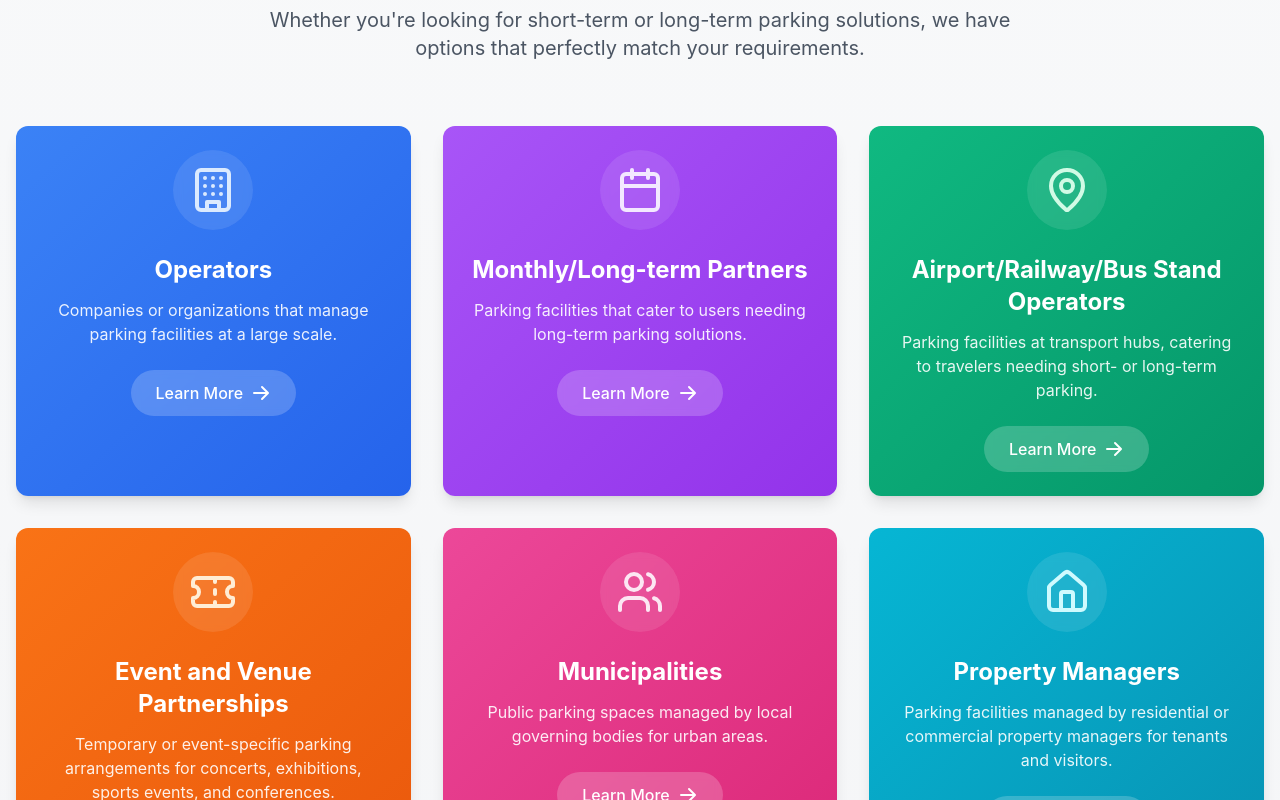
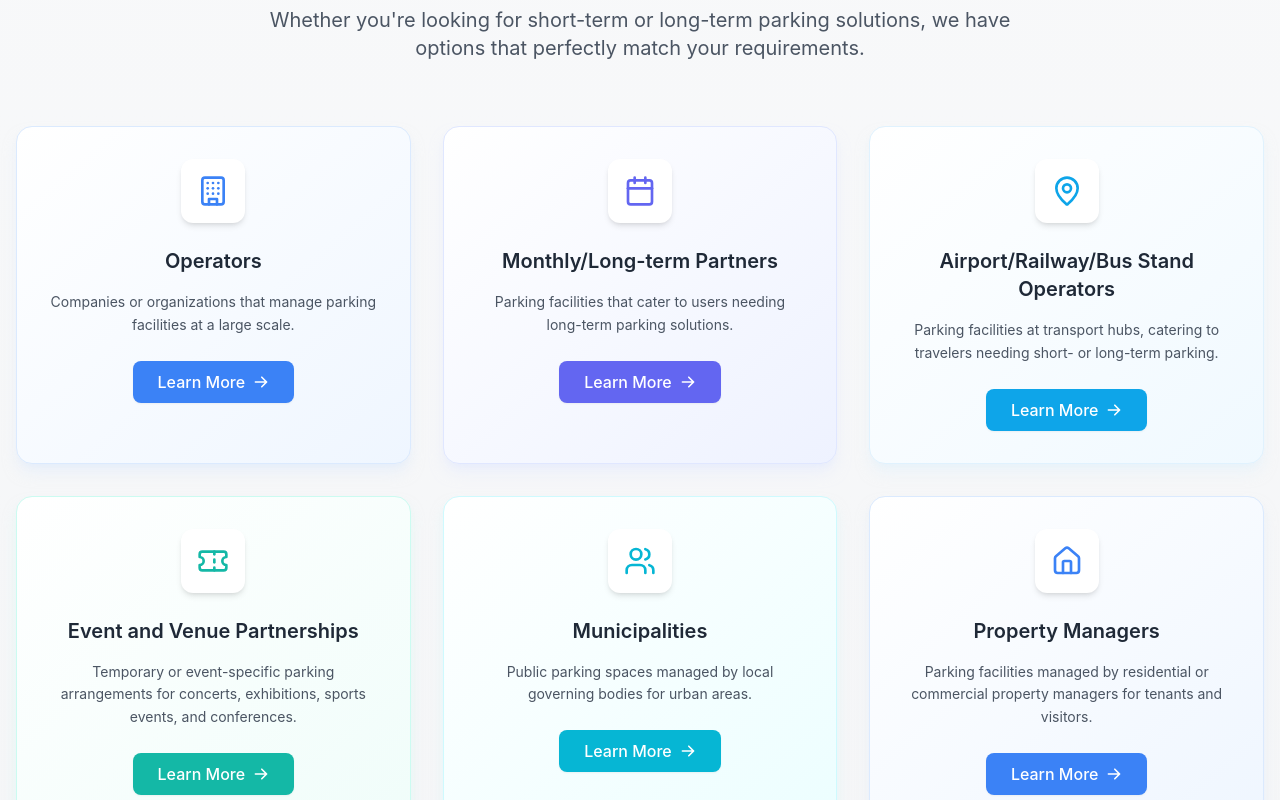
Before and after one commit to tejaskarade100/smart-parking, a React (Vite) app in the folder client/: page /parking-categories in a window 1280 px wide. Shown: the part 640-1440 px from the top of the page. Built offline with nearby package versions, Linux system fonts and the light colour scheme.

Commit message:
fixed Admin Registeration & Partner with us page

```diff
--- a/client/src/components/AdminRegistration/PersonalInformation.jsx
+++ b/client/src/components/AdminRegistration/PersonalInformation.jsx
@@ -1,4 +1,47 @@
 import React from 'react';
+
+const indianStates = [
+  { value: '', label: 'Select State' },
+  // States
+  { value: 'Andhra Pradesh', label: 'Andhra Pradesh' },
+  { value: 'Arunachal Pradesh', label: 'Arunachal Pradesh' },
+  { value: 'Assam', label: 'Assam' },
+  { value: 'Bihar', label: 'Bihar' },
+  { value: 'Chhattisgarh', label: 'Chhattisgarh' },
+  { value: 'Goa', label: 'Goa' },
+  { value: 'Gujarat', label: 'Gujarat' },
+  { value: 'Haryana', label: 'Haryana' },
+  { value: 'Himachal Pradesh', label: 'Himachal Pradesh' },
+  { value: 'Jharkhand', label: 'Jharkhand' },
+  { value: 'Karnataka', label: 'Karnataka' },
+  { value: 'Kerala', label: 'Kerala' },
+  { value: 'Madhya Pradesh', label: 'Madhya Pradesh' },
+  { value: 'Maharashtra', label: 'Maharashtra' },
+  { value: 'Manipur', label: 'Manipur' },
+  { value: 'Meghalaya', label: 'Meghalaya' },
+  { value: 'Mizoram', label: 'Mizoram' },
+  { value: 'Nagaland', label: 'Nagaland' },
+  { value: 'Odisha', label: 'Odisha' },
+  { value: 'Punjab', label: 'Punjab' },
+  { value: 'Rajasthan', label: 'Rajasthan' },
+  { value: 'Sikkim', label: 'Sikkim' },
+  { value: 'Tamil Nadu', label: 'Tamil Nadu' },
+  { value: 'Telangana', label: 'Telangana' },
+  { value: 'Tripura', label: 'Tripura' },
+  { value: 'Uttar Pradesh', label: 'Uttar Pradesh' },
+  { value: 'Uttarakhand', label: 'Uttarakhand' },
+  { value: 'West Bengal', label: 'West Bengal' },
+
+  // Union Territories
+  { value: 'Andaman and Nicobar Islands', label: 'Andaman and Nicobar Islands' },
+  { value: 'Chandigarh', label: 'Chandigarh' },
+  { value: 'Dadra and Nagar Haveli and Daman and Diu', label: 'Dadra and Nagar Haveli and Daman and Diu' },
+  { value: 'Delhi', label: 'Delhi' },
+  { value: 'Jammu and Kashmir', label: 'Jammu and Kashmir' },
+  { value: 'Ladakh', label: 'Ladakh' },
+  { value: 'Lakshadweep', label: 'Lakshadweep' },
+  { value: 'Puducherry', label: 'Puducherry' }
+];
 
 const PersonalInformation = ({ formData, handleChange }) => {
   return (
@@ -76,11 +119,11 @@ const PersonalInformation = ({ formData, handleChange }) => {
             className="w-full px-3 py-2 border border-gray-300 rounded-md shadow-sm focus:outline-none focus:ring-2 focus:ring-blue-500 focus:border-blue-500"
             required
           >
-            <option value="">Select State</option>
-            <option value="Maharashtra">Maharashtra</option>
-            <option value="Karnataka">Karnataka</option>
-            <option value="Delhi">Delhi</option>
-            {/* Add more states as needed */}
+            {indianStates.map((state) => (
+              <option key={state.value} value={state.value}>
+                {state.label}
+              </option>
+            ))}
           </select>
         </div>
 
--- a/client/src/components/ParkingCategories/CategoryCard.jsx
+++ b/client/src/components/ParkingCategories/CategoryCard.jsx
@@ -2,12 +2,54 @@ import React from 'react';
 import { motion } from 'framer-motion';
 
 const cardColors = [
-  { bg: 'bg-gradient-to-br from-blue-500 to-blue-600', icon: 'text-blue-100', hover: 'hover:from-blue-600 hover:to-blue-700' },
-  { bg: 'bg-gradient-to-br from-purple-500 to-purple-600', icon: 'text-purple-100', hover: 'hover:from-purple-600 hover:to-purple-700' },
-  { bg: 'bg-gradient-to-br from-emerald-500 to-emerald-600', icon: 'text-emerald-100', hover: 'hover:from-emerald-600 hover:to-emerald-700' },
-  { bg: 'bg-gradient-to-br from-orange-500 to-orange-600', icon: 'text-orange-100', hover: 'hover:from-orange-600 hover:to-orange-700' },
-  { bg: 'bg-gradient-to-br from-pink-500 to-pink-600', icon: 'text-pink-100', hover: 'hover:from-pink-600 hover:to-pink-700' },
-  { bg: 'bg-gradient-to-br from-cyan-500 to-cyan-600', icon: 'text-cyan-100', hover: 'hover:from-cyan-600 hover:to-cyan-700' },
+  {
+    bg: 'bg-gradient-to-br from-white to-blue-50',
+    icon: 'text-blue-500',
+    text: 'text-gray-800',
+    border: 'border-blue-100',
+    shadow: 'shadow-blue-100/50',
+    button: 'bg-blue-500 hover:bg-blue-600'
+  },
+  {
+    bg: 'bg-gradient-to-br from-white to-indigo-50',
+    icon: 'text-indigo-500',
+    text: 'text-gray-800',
+    border: 'border-indigo-100',
+    shadow: 'shadow-indigo-100/50',
+    button: 'bg-indigo-500 hover:bg-indigo-600'
+  },
+  {
+    bg: 'bg-gradient-to-br from-white to-sky-50',
+    icon: 'text-sky-500',
+    text: 'text-gray-800',
+    border: 'border-sky-100',
+    shadow: 'shadow-sky-100/50',
+    button: 'bg-sky-500 hover:bg-sky-600'
+  },
+  {
+    bg: 'bg-gradient-to-br from-white to-teal-50',
+    icon: 'text-teal-500',
+    text: 'text-gray-800',
+    border: 'border-teal-100',
+    shadow: 'shadow-teal-100/50',
+    button: 'bg-teal-500 hover:bg-teal-600'
+  },
+  {
+    bg: 'bg-gradient-to-br from-white to-cyan-50',
+    icon: 'text-cyan-500',
+    text: 'text-gray-800',
+    border: 'border-cyan-100',
+    shadow: 'shadow-cyan-100/50',
+    button: 'bg-cyan-500 hover:bg-cyan-600'
+  },
+  {
+    bg: 'bg-gradient-to-br from-white to-blue-50',
+    icon: 'text-blue-500',
+    text: 'text-gray-800',
+    border: 'border-blue-100',
+    shadow: 'shadow-blue-100/50',
+    button: 'bg-blue-500 hover:bg-blue-600'
+  },
 ];
 
 const CategoryCard = ({ category, onLearnMore, index }) => {
@@ -15,40 +57,48 @@ const CategoryCard = ({ category, onLearnMore, index }) => {
 
   return (
     <motion.div
-      className={`rounded-xl shadow-lg overflow-hidden transform transition-all duration-300 hover:scale-105 ${colorScheme.bg} ${colorScheme.hover}`}
+      className={`rounded-2xl border ${colorScheme.border} ${colorScheme.bg} ${colorScheme.shadow}
+                  overflow-hidden transform transition-all duration-300 hover:scale-102 shadow-lg`}
       initial={{ opacity: 0, y: 50 }}
       animate={{ opacity: 1, y: 0 }}
       transition={{ duration: 0.5, delay: index * 0.1 }}
       whileHover={{ y: -5 }}
     >
-      <div className="p-6">
+      <div className="p-8">
         <motion.div
           className="flex items-center justify-center mb-6"
           initial={{ scale: 0 }}
-          animate={{ scale: 1, rotate: 360 }}
+          animate={{ scale: 1 }}
           transition={{ duration: 0.5, delay: index * 0.1 + 0.2 }}
         >
-          <div className={`w-20 h-20 rounded-full flex items-center justify-center bg-white/10 backdrop-blur-sm ${colorScheme.icon}`}>
-            <category.icon className="w-12 h-12" />
+          <div className={`w-16 h-16 rounded-xl flex items-center justify-center bg-white
+                          shadow-md ${colorScheme.icon}`}>
+            <category.icon className="w-8 h-8" />
           </div>
         </motion.div>
         <motion.div
           initial={{ opacity: 0, y: 20 }}
           animate={{ opacity: 1, y: 0 }}
           transition={{ duration: 0.5, delay: index * 0.1 + 0.3 }}
+          className="space-y-4"
         >
-          <h3 className="text-2xl font-bold text-white mb-3 text-center">{category.title}</h3>
-          <p className="text-white/90 mb-6 text-center">{category.description}</p>
-          <div className="flex justify-center">
+          <h3 className={`text-xl font-semibold ${colorScheme.text} text-center`}>
+            {category.title}
+          </h3>
+          <p className="text-gray-600 text-center text-sm leading-relaxed">
+            {category.description}
+          </p>
+          <div className="flex justify-center pt-2">
             <motion.button
               onClick={onLearnMore}
-              className="px-6 py-2.5 bg-white/20 backdrop-blur-sm text-white rounded-full font-medium
-                       hover:bg-white/30 transition-all duration-300 flex items-center space-x-2"
+              className={`px-6 py-2 ${colorScheme.button} text-white rounded-lg font-medium
+                         transition-all duration-300 flex items-center space-x-2
+                         shadow-sm hover:shadow-md`}
               whileHover={{ scale: 1.05 }}
               whileTap={{ scale: 0.95 }}
             >
               <span>Learn More</span>
-              <svg xmlns="http://www.w3.org/2000/svg" className="h-5 w-5" viewBox="0 0 20 20" fill="currentColor">
+              <svg xmlns="http://www.w3.org/2000/svg" className="h-4 w-4" viewBox="0 0 20 20" fill="currentColor">
                 <path fillRule="evenodd" d="M10.293 3.293a1 1 0 011.414 0l6 6a1 1 0 010 1.414l-6 6a1 1 0 01-1.414-1.414L14.586 11H3a1 1 0 110-2h11.586l-4.293-4.293a1 1 0 010-1.414z" clipRule="evenodd" />
               </svg>
             </motion.button>
```
Also changed, not shown: client/src/pages/ParkingAdminRegistrationForm.jsx (+23 -13 lines).
